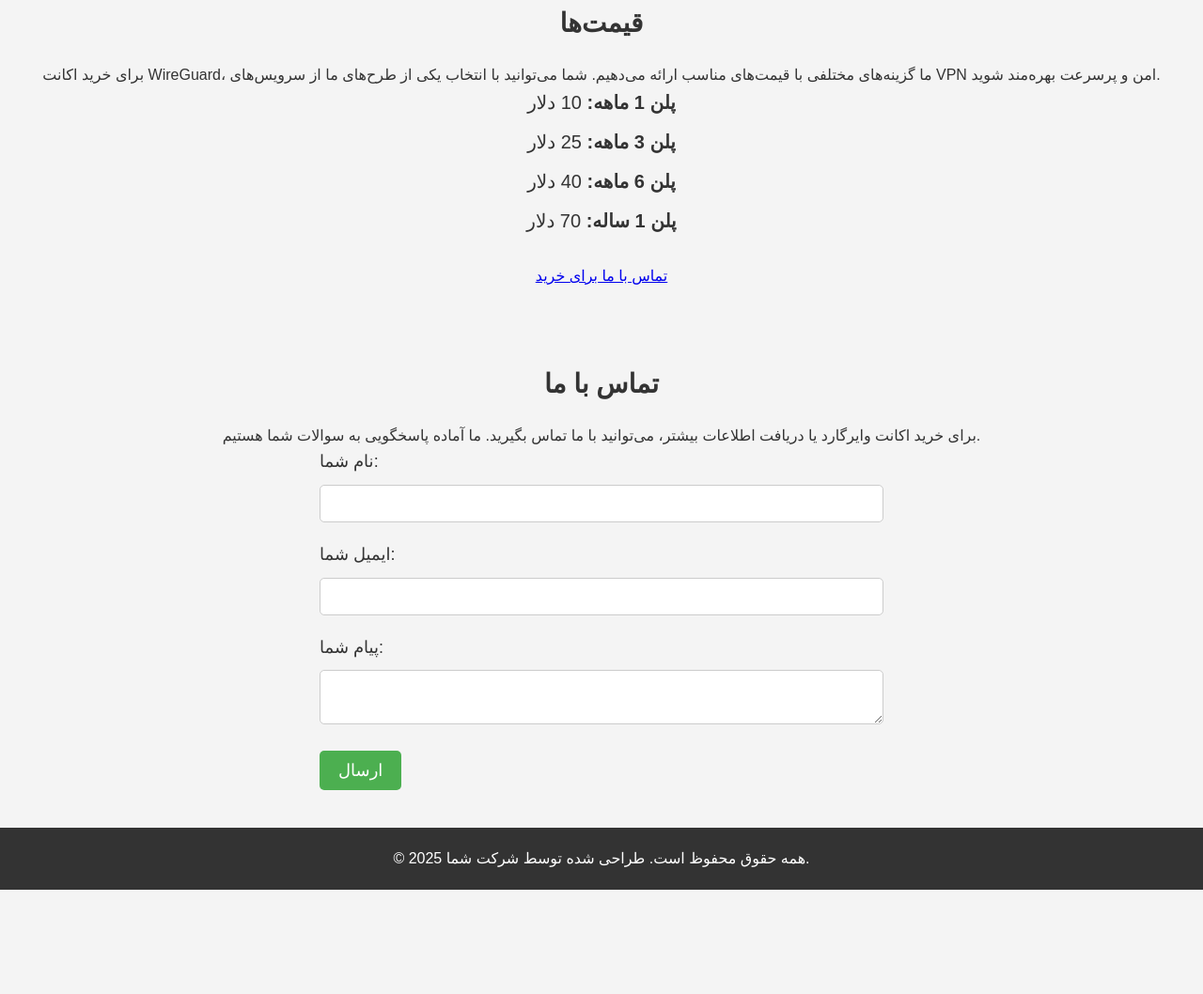
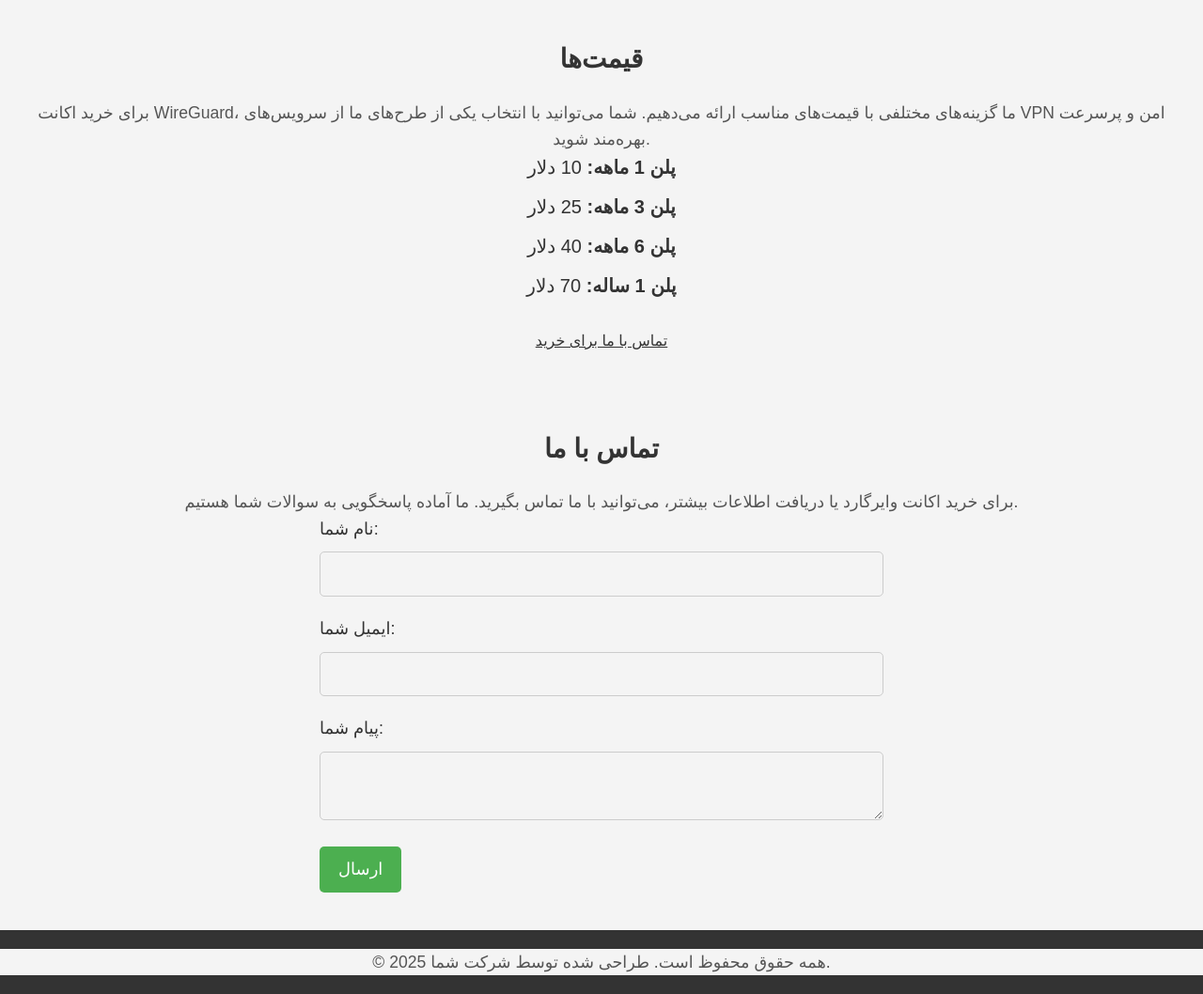
Before and after one commit to wireguard1/wireguard-vpn, a plain HTML site: page index.html in a window 1280 px wide. Shown: the part 635-1693 px from the top of the page at 94% size. Before the commit the page ends 1582 px from the top, so only its background shows below. Drawn offline with Linux system fonts and the light colour scheme.

Commit message:
Update styles.css

```diff
--- a/styles.css
+++ b/styles.css
@@ -2,8 +2,35 @@
     margin: 0;
     padding: 0;
     box-sizing: border-box;
-    font-family: Arial, sans-serif;
-}
+        font-family: 'Vazir', sans-serif;
+            line-height: 1.6;
+            background-color: #f4f4f4;
+            color: #333;
+            margin: 0;
+            padding: 0;
+        }
+
+        h1, h2, h3 {
+            font-family: 'Vazir', sans-serif;
+        }
+
+        p {
+            font-size: 1.1em;
+            color: #555;
+        }
+
+        ul, ol {
+            font-size: 1.1em;
+            color: #555;
+        }
+
+        footer {
+            background-color: #333;
+            color: #fff;
+            padding: 20px;
+            text-align: center;
+        }
+
 
 body {
     background-color: #f4f4f4;
```
